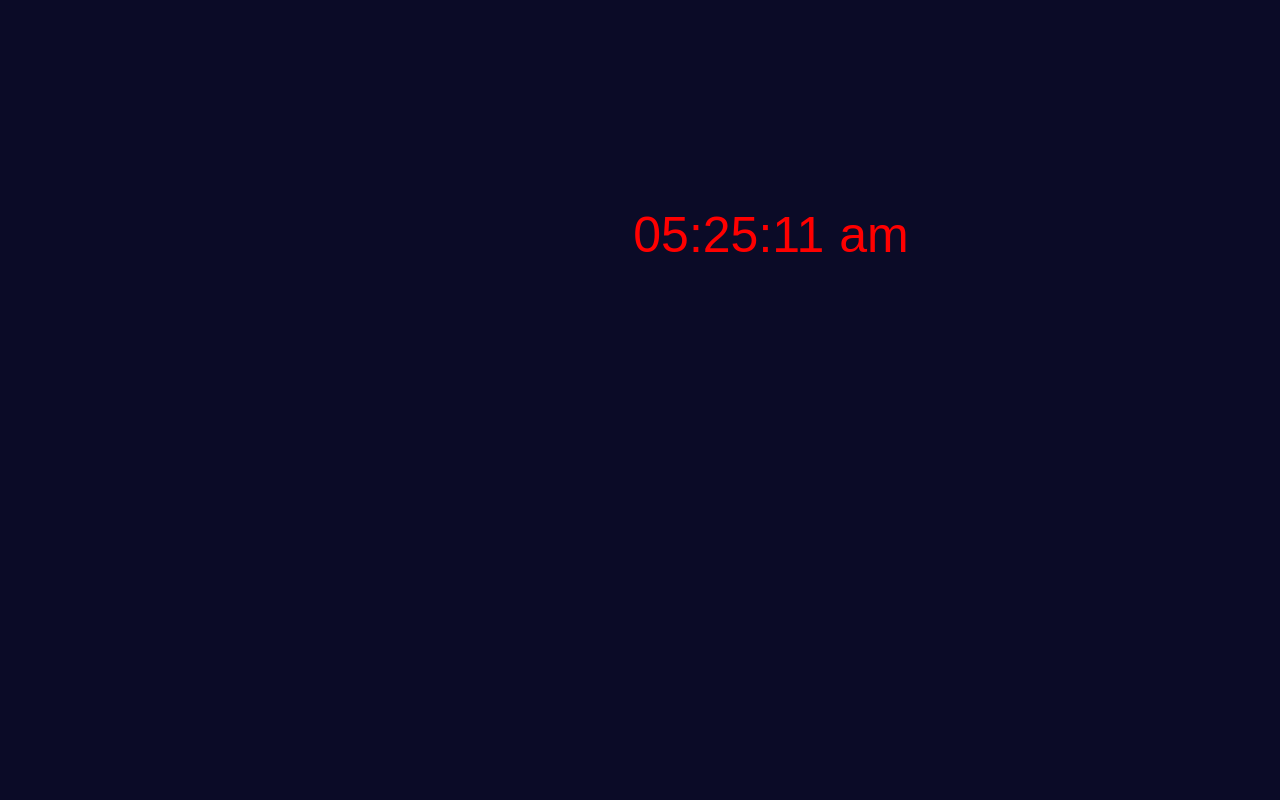
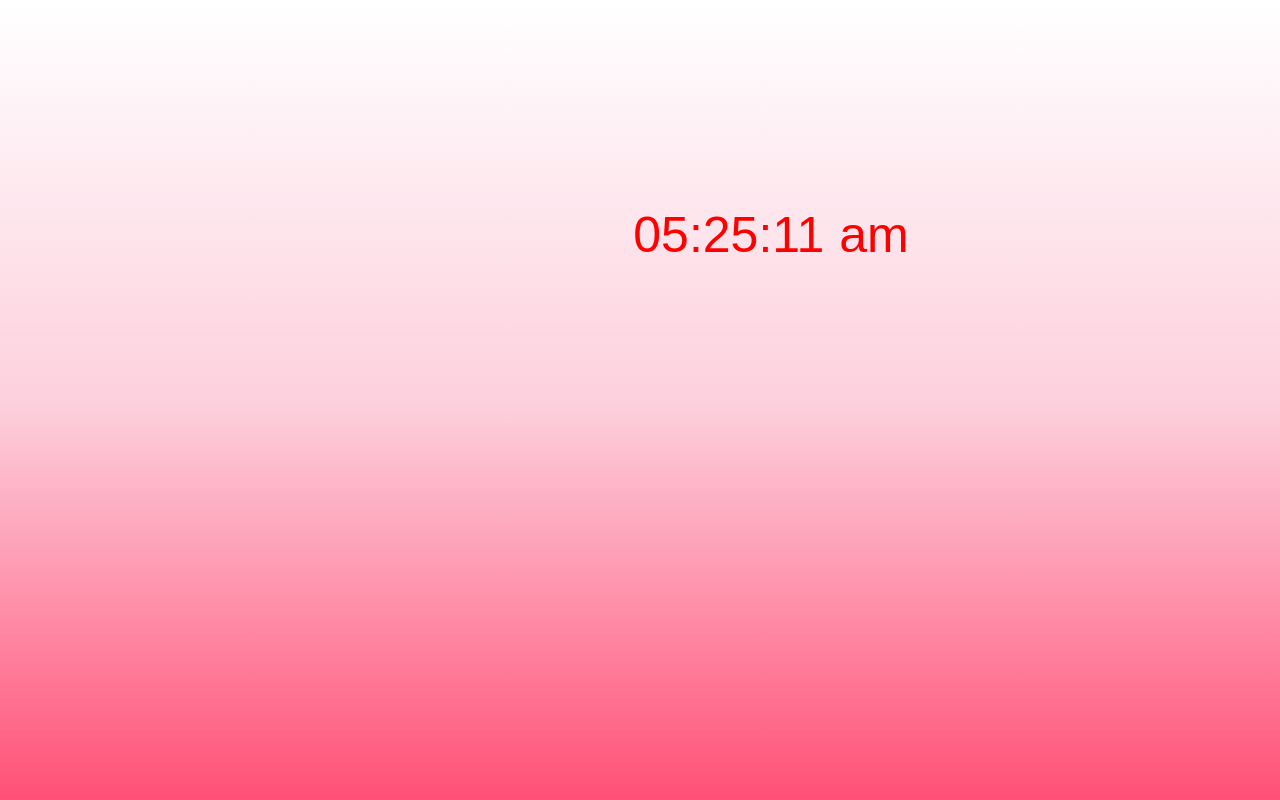
Before and after one commit to CogniCraftSolutions/Task2Nandita, a plain HTML site: page index.html in a window 1280 px wide. Drawn offline with Linux system fonts and the light colour scheme.

Commit message:
Update style.css

```diff
--- a/style.css
+++ b/style.css
@@ -12,7 +12,7 @@ html,body{
 .container{
     width:100%;
     height:100%;
-    background:rgb(11, 11, 39);
+    background:linear-gradient(white,rgb(253, 209, 222),rgb(255, 80, 118));
     position: relative;
 
 
@@ -56,9 +56,11 @@ html,body{
 @keyframes blink {
 0% {
 opacity: 1;
+
 }
 100% {
 opacity: 0.5;
+
 }
 }
 
```
